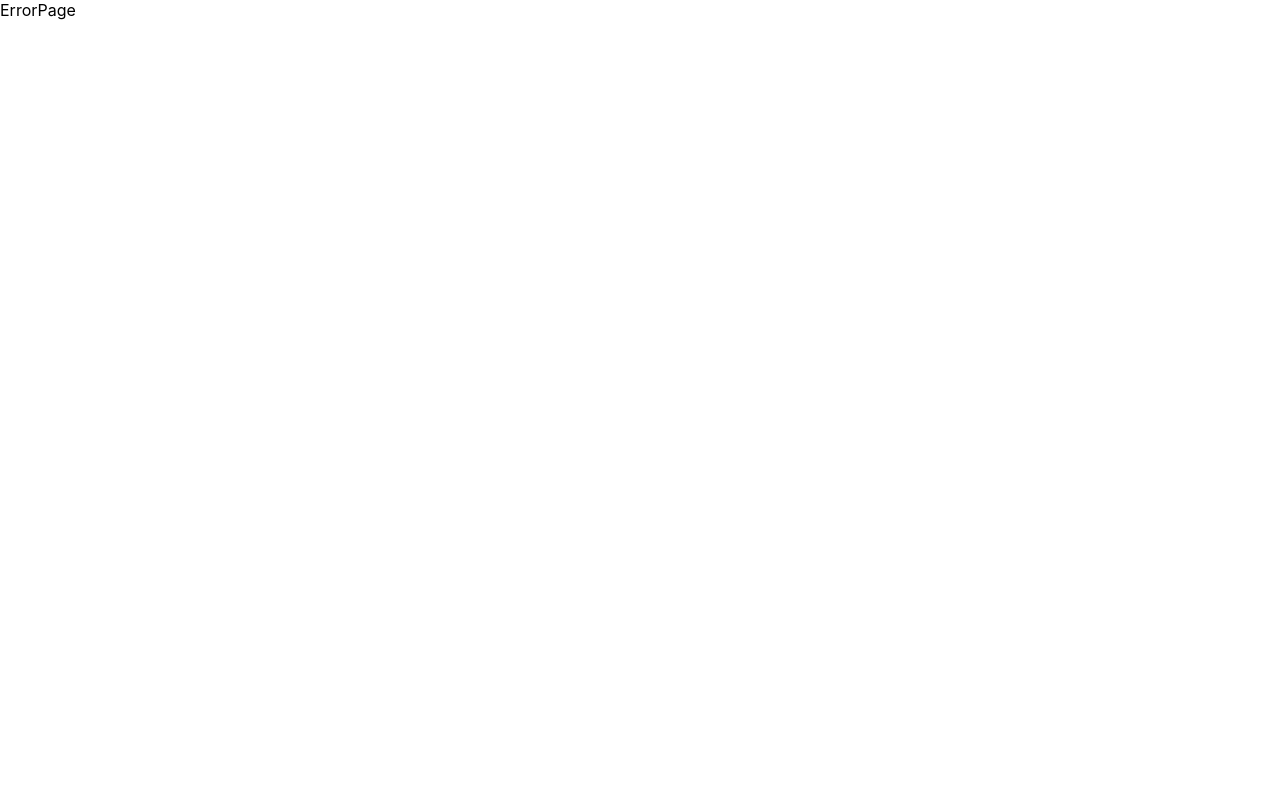
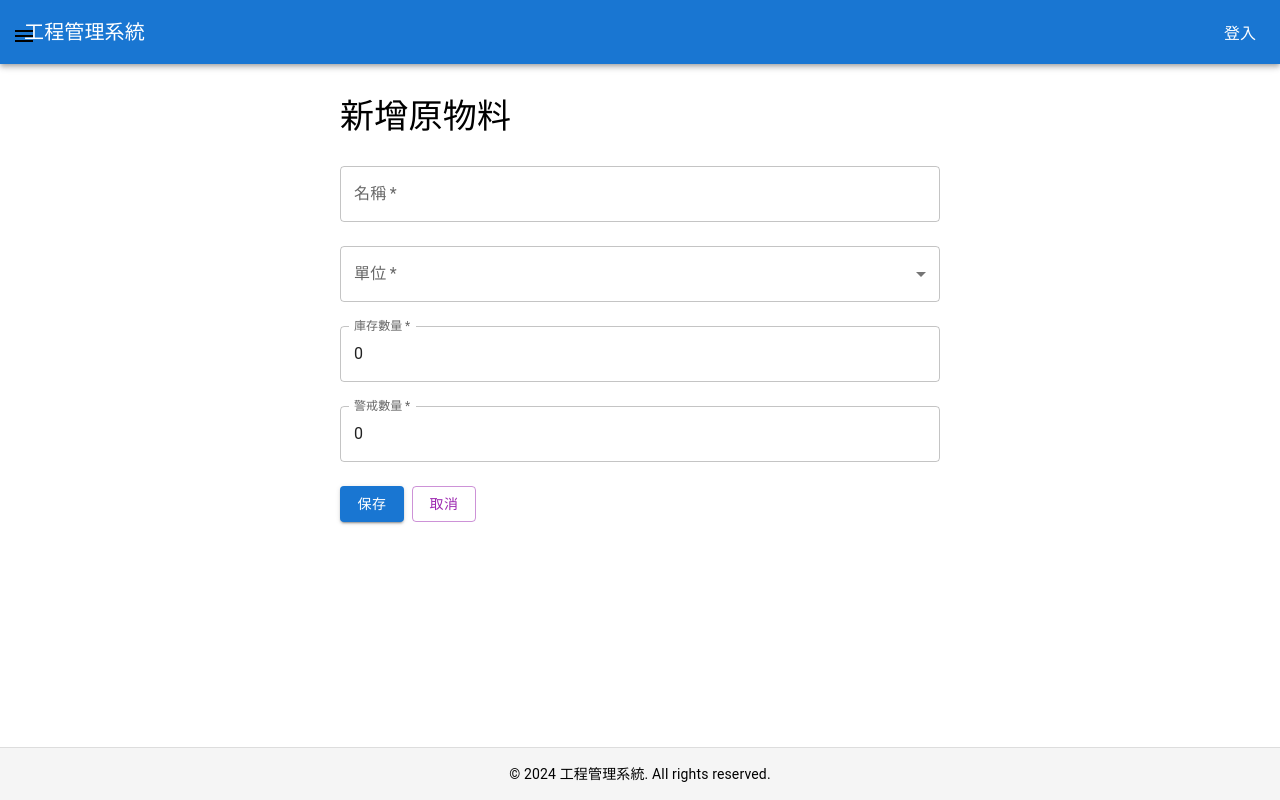
Before and after one commit to Wei-Lun272/CMS_System, a React (Create React App) app in the folder frontend/: page /materials/new in a window 1280 px wide. Before the commit this address had no page. Built offline with nearby package versions, Linux system fonts and the light colour scheme.

Commit message:
實現前端對於原物料的CRUD對應操作

```diff
--- /dev/null
+++ b/frontend/src/components/EditMaterialPage.jsx
@@ -0,0 +1,164 @@
+import React, { useEffect, useState } from "react";
+import { useParams, useNavigate } from "react-router-dom";
+import { Box, TextField, Button, Typography, MenuItem } from "@mui/material";
+
+// MaterialUnit 的枚舉類型（value 為常數名，label 為友好名稱）
+const MATERIAL_UNITS = [
+  { value: "KILOGRAM", label: "公斤" },
+  { value: "TON", label: "噸" },
+  { value: "GRAM", label: "克" },
+  { value: "LITER", label: "公升" },
+  { value: "MILLILITER", label: "毫升" },
+  { value: "CUBIC_METER", label: "立方公尺" },
+  { value: "PIECE", label: "件" },
+  { value: "BOX", label: "箱" },
+  { value: "PACK", label: "包" },
+  { value: "PALLET", label: "棧板" },
+  { value: "ROLL", label: "卷" },
+  { value: "BAG", label: "袋" },
+  { value: "SHEET", label: "片" },
+];
+
+export default function EditMaterialPage() {
+  const { id } = useParams(); // 獲取路由參數
+  const navigate = useNavigate(); // 用於導航
+  const [material, setMaterial] = useState({
+    materialName: "",
+    unit: "",
+    stock: 0,
+    alertNumber: 0,
+  });
+  const [error, setError] = useState(null);
+
+  useEffect(() => {
+    if (id) {
+      // 如果有 id，則加載原物料資料
+      const fetchMaterial = async () => {
+        try {
+          const response = await fetch(`http://localhost:8080/materials/${id}`);
+          if (!response.ok) {
+            throw new Error("無法獲取原物料資料");
+          }
+          const data = await response.json();
+          setMaterial(data);
+        } catch (err) {
+          setError(err.message);
+        }
+      };
+
+      fetchMaterial();
+    }
+  }, [id]);
+
+  const handleSave = async () => {
+    try {
+      const method = id ? "PUT" : "POST"; // 如果有 id，則為更新
+      const url = id
+        ? `http://localhost:8080/materials/${id}`
+        : "http://localhost:8080/materials";
+      const response = await fetch(url, {
+        method,
+        headers: { "Content-Type": "application/json" },
+        body: JSON.stringify(material),
+      });
+
+      if (!response.ok) {
+        throw new Error("保存失敗");
+      }
+
+      alert(id ? "更新成功！" : "新增成功！");
+      navigate("/materials");
+    } catch (err) {
+      setError(err.message);
+    }
+  };
+
+  return (
+    <Box sx={{ maxWidth: 600, margin: "0 auto", padding: "16px" }}>
+      <Typography variant="h4" gutterBottom>
+        {id ? "編輯原物料" : "新增原物料"}
+      </Typography>
+
+      {/* 原物料名稱 */}
+      <TextField
+        label="名稱"
+        value={material.materialName}
+        onChange={(e) => setMaterial({ ...material, materialName: e.target.value })}
+        fullWidth
+        margin="normal"
+        required
+      />
+
+      {/* 單位選單 */}
+      <TextField
+        select
+        label="單位"
+        value={material.unit}
+        onChange={(e) => setMaterial({ ...material, unit: e.target.value })}
+        fullWidth
+        margin="normal"
+        required
+      >
+        {MATERIAL_UNITS.map((unit) => (
+          <MenuItem key={unit.value} value={unit.value}>
+            {unit.label}
+          </MenuItem>
+        ))}
+      </TextField>
+
+      {/* 庫存數量 */}
+      <TextField
+        label="庫存數量"
+        type="number"
+        value={material.stock}
+        onChange={(e) =>
+          setMaterial({ ...material, stock: Math.max(0, parseInt(e.target.value, 10) || 0) })
+        }
+        fullWidth
+        margin="normal"
+        required
+      />
+
+      {/* 警戒數量 */}
+      <TextField
+        label="警戒數量"
+        type="number"
+        value={material.alertNumber}
+        onChange={(e) =>
+          setMaterial({
+            ...material,
+            alertNumber: Math.max(0, parseInt(e.target.value, 10) || 0),
+          })
+        }
+        fullWidth
+        margin="normal"
+        required
+      />
+
+      {/* 錯誤訊息 */}
+      {error && (
+        <Typography variant="body1" color="error" gutterBottom>
+          {error}
+        </Typography>
+      )}
+
+      {/* 保存和取消按鈕 */}
+      <Button
+        variant="contained"
+        color="primary"
+        onClick={handleSave}
+        sx={{ marginTop: "16px" }}
+      >
+        保存
+      </Button>
+      <Button
+        variant="outlined"
+        color="secondary"
+        onClick={() => navigate("/materials")}
+        sx={{ marginTop: "16px", marginLeft: "8px" }}
+      >
+        取消
+      </Button>
+    </Box>
+  );
+}
--- a/frontend/src/components/Material.jsx
+++ b/frontend/src/components/Material.jsx
@@ -0,0 +1,59 @@
+import React from "react";
+import { Box, Typography, Button } from "@mui/material";
+import { useNavigate } from "react-router-dom";
+
+const Material = ({ material,onDelete }) => {
+    const navigate = useNavigate()
+  if (!material) {
+    return (
+      <Typography variant="h6" color="error">
+        無法載入原物料資料。
+      </Typography>
+    );
+  }
+
+
+
+  return (
+    <Box
+      sx={{
+        border: "1px solid #ccc",
+        borderRadius: "8px",
+        padding: "16px",
+        marginBottom: "16px",
+      }}
+    >
+      <Typography variant="h5" gutterBottom>
+        原物料名稱: {material.materialName}
+      </Typography>
+      <Typography variant="body1">
+        <strong>計量單位:</strong> {material.unit}
+      </Typography>
+      <Typography variant="body1">
+        <strong>庫存數量:</strong> {material.stock}
+      </Typography>
+      <Typography variant="body1">
+        <strong>警戒數量:</strong> {material.alertNumber}
+      </Typography>
+
+      <Box sx={{ marginTop: "16px", display: "flex", gap: "8px" }}>
+        <Button
+          variant="contained"
+          color="primary"
+          onClick={() => navigate(`/materials/${material.id}/edit`)}
+        >
+          編輯
+        </Button>
+        <Button
+          variant="contained"
+          color="error"
+          onClick={() => onDelete(material.id)}
+        >
+          刪除
+        </Button>
+      </Box>
+    </Box>
+  );
+};
+
+export default Material;
--- a/frontend/src/pages/MaterialsPage.jsx
+++ b/frontend/src/pages/MaterialsPage.jsx
@@ -1,4 +1,7 @@
 import React, { useEffect, useState } from "react";
+import Material from "../components/Material";
+import { Box, Button, Typography } from "@mui/material";
+import { NavLink } from "react-router-dom";
 
 export default function MaterialsPage() {
   const [materials, setMaterials] = useState([]);
@@ -7,9 +10,9 @@ export default function MaterialsPage() {
   useEffect(() => {
     const fetchMaterials = async () => {
       try {
-        const response = await fetch("http://localhost:8080/materials"); // 確保後端正確埠號
+        const response = await fetch("http://localhost:8080/materials");
         if (!response.ok) {
-          throw new Error("Failed to fetch materials");
+          throw new Error("無法載入原物料資料。");
         }
         const data = await response.json();
         setMaterials(data);
@@ -21,17 +24,66 @@ export default function MaterialsPage() {
     fetchMaterials();
   }, []);
 
+  // const handleEdit = (material) => {
+  //   alert(`編輯功能尚未實現: ${material.materialName}`);
+  //   // 編輯操作的處理邏輯
+  // };
+
+// 刪除原物料
+const handleDelete = async (id) => {
+  if (window.confirm("確定要刪除此原物料嗎？")) {
+    try {
+      const response = await fetch(`http://localhost:8080/materials/${id}`, {
+        method: "DELETE",
+      });
+
+      if (!response.ok) {
+        throw new Error("刪除失敗");
+      }
+
+      // 從前端列表中移除刪除的項目
+      setMaterials((prevMaterials) =>
+        prevMaterials.filter((material) => material.id !== id)
+      );
+
+      alert("刪除成功！");
+    } catch (err) {
+      setError(err.message);
+    }
+  }
+};
+
   return (
-    <div>
-      <h1>Materials Page</h1>
-      {error && <p style={{ color: "red" }}>{error}</p>}
-      <ul>
-        {materials.map((material) => (
-          <li key={material.id}>
-            {material.name} - {material.stock}
-          </li>
-        ))}
-      </ul>
-    </div>
+    <Box sx={{ padding: "16px" }}>
+      <Typography variant="h4" gutterBottom>
+        原物料列表
+      </Typography>
+      <Button
+      component={NavLink}
+      to="/materials/new"
+      variant="contained"
+      color="primary"
+      sx={{
+        marginBottom: "16px",
+        '&:hover': { backgroundColor: 'darkblue' }, // hover 顏色
+      }}
+    >
+      新增
+    </Button>
+      {error && (
+        <Typography variant="h6" color="error">
+          {error}
+        </Typography>
+      )}
+
+      {materials.map((material) => (
+        <Material
+          key={material.id}
+          material={material}
+          // onEdit={handleEdit}
+          onDelete={handleDelete}
+        />
+      ))}
+    </Box>
   );
 }
--- a/frontend/src/router.jsx
+++ b/frontend/src/router.jsx
@@ -6,6 +6,7 @@ import MaterialsPage from "./pages/MaterialsPage";
 import VendorsPage from "./pages/VendorsPage"
 import SitesPage from "./pages/SitesPage";
 import LoginPage from "./pages/LoginPage";
+import EditMaterialPage from "./components/EditMaterialPage";
 // import HistoryPage from "./pages/HistoryPage";
 
 const router = createBrowserRouter([
@@ -15,8 +16,14 @@ const router = createBrowserRouter([
     errorElement:<ErrorPage />,
     children: [
       { index:true, element: <HomePage /> },         // 首頁
-      { path:"login", element: <LoginPage /> },         // 登入
-      { path: "materials", element: <MaterialsPage /> }, // 原物料管理
+      { path:"login", element: <LoginPage />       },         // 登入
+      { path: "materials",
+        children:[
+            {index:true,element:<MaterialsPage />},
+            {path:":id/edit",element:<EditMaterialPage/>},
+            {path:"new",element:<EditMaterialPage/>}
+        ]
+        }, // 原物料管理
       { path: "vendors", element: <VendorsPage /> }, // 原物料管理
       { path: "sites", element: <SitesPage /> },         // 工地管理
     //   { path: "/history", element: <HistoryPage /> },     // 歷史記錄
```
Also changed, not shown: 1 other file (tests, documents, lock files or other folders).
